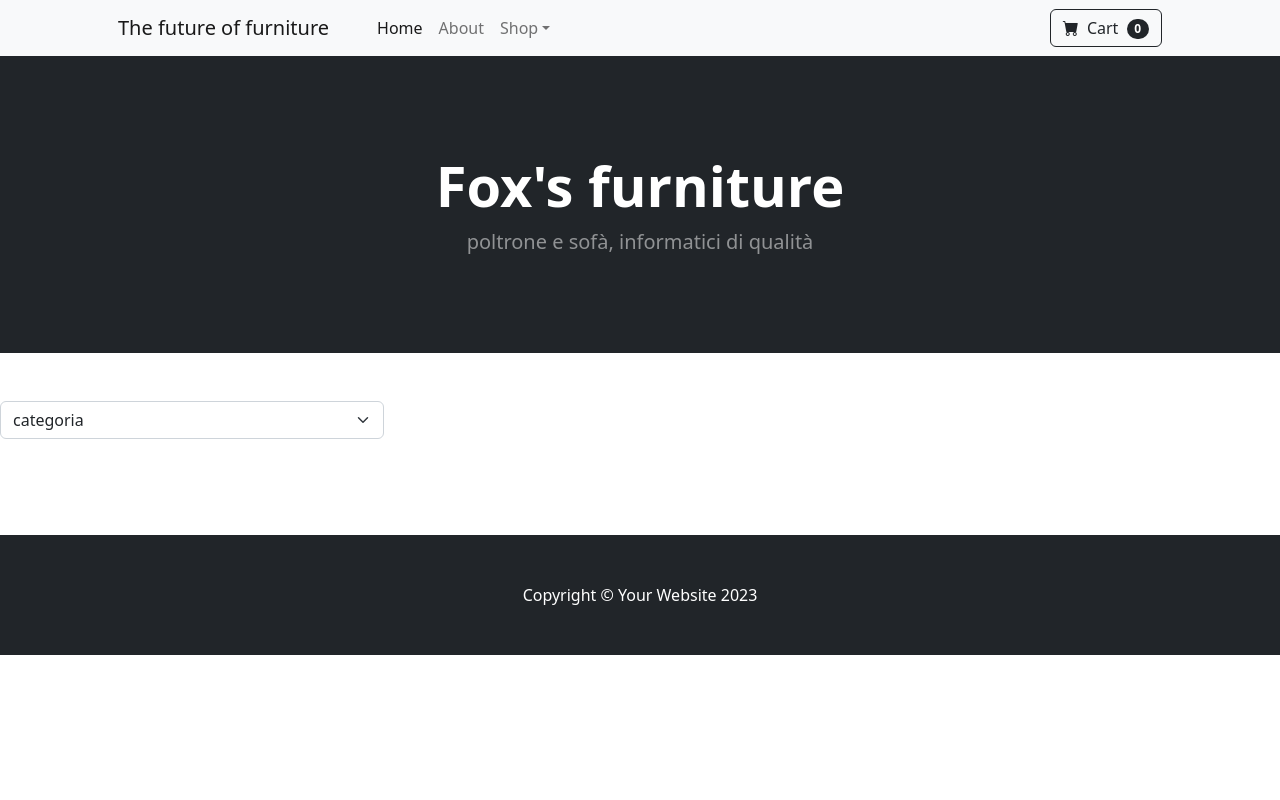
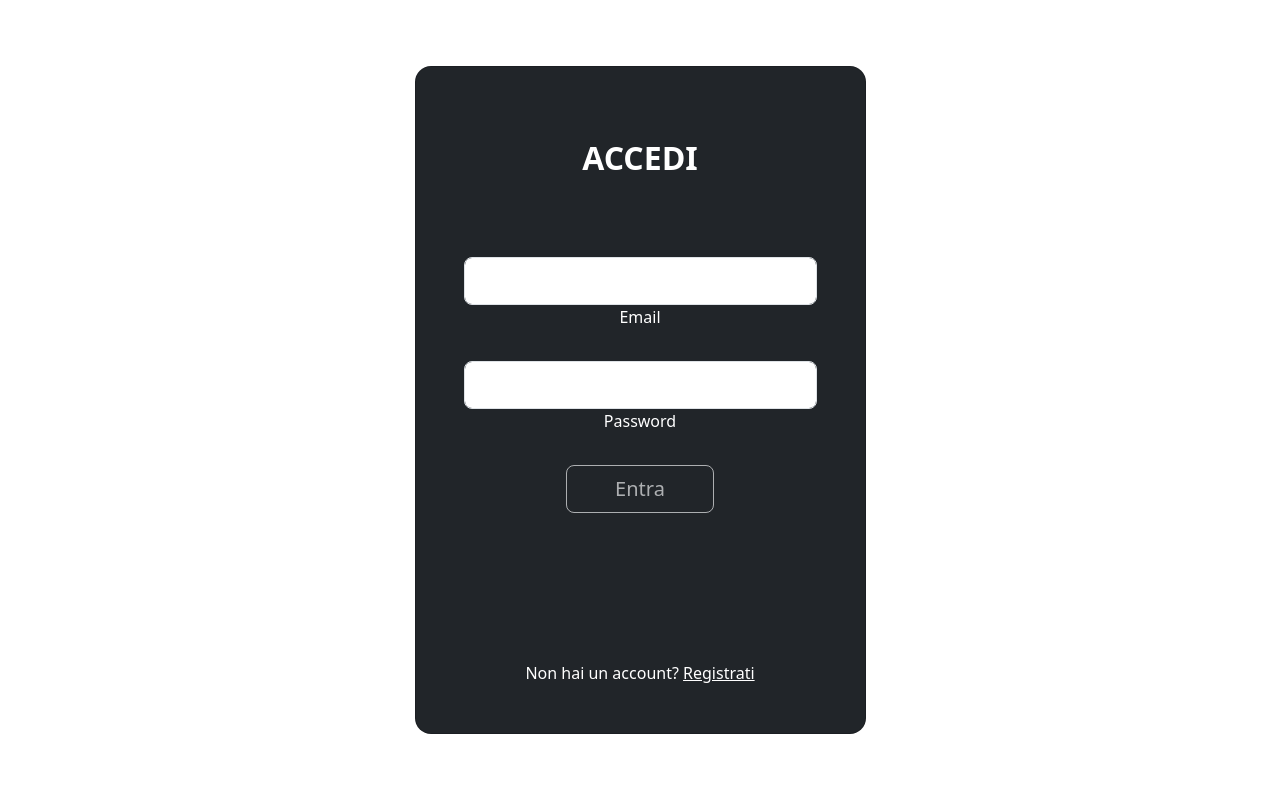
Before and after one commit to itxFox/ecommerce, a PHP site: page /ecommerce/ in a window 1280 px wide. Run offline with PHP 8.4, Linux system fonts and the light colour scheme; data that the repository does not hold is empty.

Commit message:
terzo commit
rimossi bug, messo signin(da aggiustare), messo aggiungi prodotto

```diff
--- /dev/null
+++ b/ecommerce/css/login.css
@@ -0,0 +1,15 @@
+.custom-button {
+    border: none; /* Rimuove il bordo */
+    background-color: #212529; /* Imposta lo sfondo trasparente */
+    color: white;
+    text-decoration: underline;
+    padding: 0; /* Rimuove il padding se necessario */
+    /* Aggiungi altri stili desiderati come colore del testo, dimensioni del carattere, ecc. */
+  }
+
+
+  .inputbox{
+    border-radius: 10px;
+    margin-bottom: 50px;
+    padding: 2%;
+  }
--- a/ecommerce/index.php
+++ b/ecommerce/index.php
@@ -1,4 +1,7 @@
 <?php
+session_start();
+ob_start(); // Avvia l'output buffering
+
 include "connection.php";
 $conn = mysqli_connect($hostname, $username, $password, $dbname);
 if (mysqli_connect_errno()) {
@@ -7,173 +10,169 @@ if (mysqli_connect_errno()) {
 $query = "USE ecommerce;";
 $result = mysqli_query($conn, $query);
 ?>
-
 <!DOCTYPE html>
 <html lang="en">
 
 <head>
-    <meta charset="utf-8" />
-    <meta name="viewport" content="width=device-width, initial-scale=1, shrink-to-fit=no" />
-    <meta name="description" content="" />
-    <meta name="author" content="" />
-    <title>Shop Homepage - Start Bootstrap Template</title>
-    <!-- Favicon-->
-    <link rel="icon" type="image/x-icon" href="assets/favicon.ico" />
-    <!-- Bootstrap icons-->
-    <link href="https://cdn.jsdelivr.net/npm/bootstrap-icons@1.5.0/font/bootstrap-icons.css" rel="stylesheet" />
-    <!-- Core theme CSS (includes Bootstrap)-->
-    <link href="css/styles.css" rel="stylesheet" />
+    <meta charset="UTF-8">
+    <meta name="viewport" content="width=device-width, initial-scale=1.0">
+    <title>Login</title>
+    <link rel="stylesheet" href="css/login.css">
+    <link href="https://cdn.jsdelivr.net/npm/bootstrap@5.3.2/dist/css/bootstrap.min.css" rel="stylesheet"
+        integrity="sha384-T3c6CoIi6uLrA9TneNEoa7RxnatzjcDSCmG1MXxSR1GAsXEV/Dwwykc2MPK8M2HN" crossorigin="anonymous">
+    <script src="https://cdn.jsdelivr.net/npm/bootstrap@5.3.2/dist/js/bootstrap.bundle.min.js"
+        integrity="sha384-C6RzsynM9kWDrMNeT87bh95OGNyZPhcTNXj1NW7RuBCsyN/o0jlpcV8Qyq46cDfL"
+        crossorigin="anonymous"></script>
 </head>
 
 <body>
-    <!-- Navigation-->
-    <nav class="navbar navbar-expand-lg navbar-light bg-light">
-        <div class="container px-4 px-lg-5">
-            <a class="navbar-brand" href="#!">The future of furniture</a>
-            <button class="navbar-toggler" type="button" data-bs-toggle="collapse"
-                data-bs-target="#navbarSupportedContent" aria-controls="navbarSupportedContent" aria-expanded="false"
-                aria-label="Toggle navigation"><span class="navbar-toggler-icon"></span></button>
-            <div class="collapse navbar-collapse" id="navbarSupportedContent">
-                <ul class="navbar-nav me-auto mb-2 mb-lg-0 ms-lg-4">
-                    <li class="nav-item"><a class="nav-link active" aria-current="page" href="#!">Home</a></li>
-                    <li class="nav-item"><a class="nav-link" href="#!">About</a></li>
-                    <li class="nav-item dropdown">
-                        <a class="nav-link dropdown-toggle" id="navbarDropdown" href="#" role="button"
-                            data-bs-toggle="dropdown" aria-expanded="false">Shop</a>
-                        <ul class="dropdown-menu" aria-labelledby="navbarDropdown">
-                            <li><a class="dropdown-item" href="#!">All Products</a></li>
-                            <li>
-                                <hr class="dropdown-divider" />
-                            </li>
-                            <li><a class="dropdown-item" href="#!">Popular Items</a></li>
-                            <li><a class="dropdown-item" href="#!">New Arrivals</a></li>
-                        </ul>
-                    </li>
-                </ul>
-                <form class="d-flex">
-                    <button class="btn btn-outline-dark" type="submit">
-                        <i class="bi-cart-fill me-1"></i>
-                        Cart
-                        <span class="badge bg-dark text-white ms-1 rounded-pill">0</span>
-                    </button>
-                </form>
+    <section class="vh-100 gradient-custom">
+        <div class="container py-5 h-100">
+            <div class="row d-flex justify-content-center align-items-center h-100">
+                <div class="col-12 col-md-8 col-lg-6 col-xl-5">
+                    <div class="card bg-dark text-white" style="border-radius: 1rem;">
+                        <div class="card-body p-5 text-center">
+
+                            <div class="mb-md-5 mt-md-4 pb-5">
+
+
+                                <form action="" method="POST">
+                                    <?php
+                                        if (isset($_POST['registrati'])) echo'<h2 class="fw-bold mb-2 text-uppercase">Registrati</h2>';
+                                        else echo'<h2 class="fw-bold mb-2 text-uppercase">Accedi</h2>';
+                                    ?>
+                                    <br><br><br>
+                                    <?php
+                                    if (isset($_POST['registrati']))
+                                        echo '<div>
+                                                <input type="email" id="typeEmailX" name="typeEmailX" placeholder="email" class="inputbox" />
+                                                <input type="password" id="typePasswordX" name="typePasswordX" placeholder="password" class="inputbox" />
+                                                <br>
+                                                <input type="text" id="typeNameX" name="typeNameX" placeholder="nome" class="inputbox" required/>
+                                                <input type="indirizzo" id="typeIndirizzoX" name="typeIndirizzoX" placeholder="indirizzo" class="inputbox" required/>
+                                                <br>
+                                                <input type="text" id="typeCittaX" name="typeCittaX" placeholder="città" class="inputbox" required/>
+                                                <input type="text" class="inputbox" id="typeNumeroX" name="typeNumeroX" placeholder="telefono" required />
+                                                <br>
+                                                <input type="password" id="typePasswordXConferma" name="typePasswordXConferma" placeholder="conferma password" class="inputbox"required />
+                                                </div>';
+                                    else
+                                        echo '<div class="form-outline form-white mb-4">
+                                                <input type="email" id="typeEmailX" name="typeEmailX"
+                                                    class="form-control form-control-lg" />
+                                                <label class="form-label" for="typeEmailX">Email</label>
                                             </div>
-        </div>
-    </nav>
-    <!-- Header-->
-    <header class="bg-dark py-5">
-        <div class="container px-4 px-lg-5 my-5">
-            <div class="text-center text-white">
-                <h1 class="display-4 fw-bolder">Fox's furniture</h1>
-                <p class="lead fw-normal text-white-50 mb-0">poltrone e sofà, informatici di qualità</p>
-            </div>
-        </div>
-    </header>
-    <!-- SEZIONE DEI PRODOTTI-->
-    <section class="py-5">
 
-        <!--CATEGORIA PRODOTTI-->
-        <form action="" method="GET" name="form-categoria">
-            <select class="form-select" name="categoria" onchange="submit();">
-                <option hidden>categoria</option>
-                <option value="Tutti">Tutti</option>
+                                            <div class="form-outline form-white mb-4">
+                                                <input type="password" id="typePasswordX" name="typePasswordX"
+                                                    class="form-control form-control-lg" />
+                                                <label class="form-label" for="typePasswordX">Password</label>
+                                            </div>';
+                                    ?>
 
                                     <?php
-                $query = 'SELECT categorieprodotti.id_categoria, categorieprodotti.nome, categorieprodotti.descrizione FROM categorieprodotti';
+                                        if (!isset($_POST['registrati']))
+                                            echo'<button class="btn btn-outline-light btn-lg px-5" type="submit" id="loginButton" name="loginButton"
+                                            disabled>Entra</button>';
+                                        else
+                                        echo'<button class="btn btn-outline-light btn-lg px-5" type="submit" id="signinButton" name="v"
+                                            disabled>Registra</button>';
+                                    ?>
+
+                                </form>
+                                <?php
+                                if ($_SERVER["REQUEST_METHOD"] == "POST" && isset($_POST['loginButton'])) {
+                                    if (isset($_POST['typeEmailX']) && isset($_POST['typePasswordX'])) {
+                                        $query = 'SELECT clienti.email, clienti.passw, clienti.amministratore
+                                                    FROM clienti
+                                                    WHERE clienti.email="' . $_POST['typeEmailX'] . '" AND clienti.passw="' . $_POST['typePasswordX'] . '";';
+
                                         $result = mysqli_query($conn, $query);
 
                                         if ($result->num_rows > 0) {
-                    while ($row = mysqli_fetch_array($result)) {
-                        echo '<option value="' . $row["id_categoria"] . '">' . $row["nome"] . '</option>';
+                                            $row = mysqli_fetch_assoc($result);
+                                            $_SESSION['amministratore'] = $row['amministratore'];
+                                            header("Location: ecommerce.php");
+                                            exit();
+                                        } else {
+                                            // Utente non trovato, puoi aggiungere un messaggio o una logica aggiuntiva qui
+                                            echo "account non trovato";
                                         }
-                } else {
-                    echo 'Nessun dato presente';
-
+                                    }
                                 }
 
-                ?>
-            </select>
-        </form>
-
-        <!-- CONTENITORE DEI PRODOTTI-->
-        <div class="container px-4 px-lg-5 mt-5">
-            <div class="row gx-4 gx-lg-5 row-cols-2 row-cols-md-3 row-cols-xl-4 justify-content-center">
-
-
-
-
-                <!-- INIZIO PRODOTTI-->
-
-                <?php
-                //stampa di tutti i prodotti del database della categoria scelta, se si seleziona Tutti, stamperà tutti i prodotti
-
-                if (isset($_GET['categoria'])) {
-                    echo$_GET['categoria'];
-                    if($_GET['categoria']!="Tutti")
-                        $query = "SELECT prodotti.nome, prodotti.prezzo, prodotti.peso, prodotti.descrizione, prodotti.immagine, prodotti.stock
-                                    FROM prodotti
-                                    WHERE prodotti.categoria=".$_GET['categoria'].";";
-                    else
-                        $query = "SELECT prodotti.nome, prodotti.prezzo, prodotti.peso, prodotti.descrizione, prodotti.immagine, prodotti.stock
-                                    FROM prodotti;";
-                    $result = mysqli_query($conn, $query);
-                    if ($result->num_rows > 0) {
-                        while ($row = mysqli_fetch_array($result)) {
-                            echo '<div class="col mb-5">
-                                <div class="card h-100">
-                                    <!-- Product image-->
-                                    <img class="card-img-top" src="'. $row["immagine"] .'" alt="..." />
-                                    <!-- Product details-->
-                                    <div class="card-body p-4">
-                                        <div class="text-center">
-                                            <!-- Product name-->
-                                            <h5 class="fw-bolder">' . $row["nome"] . '</h5>
-                                            <!-- Product reviews-->
-                                            <div class="d-flex justify-content-center small text-warning mb-2">
-                                                <div class="bi-star-fill"></div>
-                                                <div class="bi-star-fill"></div>
-                                                <div class="bi-star-fill"></div>
-                                                <div class="bi-star-fill"></div>
-                                                <div class="bi-star-fill"></div>
-                                            </div>
-                                            <!-- Product price-->
-                                            ' . $row["prezzo"] . '
-                                        </div>
-                                    </div>
-                                    <!-- Product actions-->
-                                    <div class="card-footer p-4 pt-0 border-top-0 bg-transparent">
-                                        <div class="text-center"><a class="btn btn-outline-dark mt-auto" href="#">Add to cart</a>
-                                        </div>
-                                    </div>
-                                </div>
-                            </div>';
-                        }
-                    } else {
-                        echo "Nessun dato presente";
-                    }
+                                if ($_SERVER["REQUEST_METHOD"] == "POST" && isset($_POST['signinButton'])){
+                                    echo'porco dio';
                                 }
 
                                 ?>
 
+                                <script>
+                                    document.addEventListener('DOMContentLoaded', function () {
+                                        const emailInput = document.getElementById('typeEmailX');
+                                        const passwlInput = document.getElementById('typePasswordX');
+                                        const loginButton = document.getElementById('loginButton');
+                                        const signinButton = document.getElementById('signinButton');
+                                        const emailRegex = /^[a-zA-Z0-9._-]+@[a-zA-Z0-9.-]+\.[a-zA-Z]{2,4}$/;
 
-                <!---------------------------->
+                                        emailInput.addEventListener('input', function () {
+                                            if (emailRegex.test(emailInput.value) && passwlInput.value.length >= 5) {
+                                                loginButton.removeAttribute('disabled');
+                                                signinButton.removeAttribute('disabled');
+
+                                            } else {
+                                                loginButton.setAttribute('disabled', 'true');
+                                                signinButton.setAttribute('disabled', 'true');
+                                            }
+                                        });
+
+                                        passwlInput.addEventListener('input', function () {
+                                            if (emailRegex.test(emailInput.value) && passwlInput.value.length >= 5) {
+                                                loginButton.removeAttribute('disabled');
+                                                signinButton.removeAttribute('disabled');
+                                            } else {
+                                                loginButton.setAttribute('disabled', 'true');
+                                                signinButton.setAttribute('disabled', 'true');
+                                            }
+                                        });
+                                    });
+                                </script>
+
+
+                                <div class="d-flex justify-content-center text-center mt-4 pt-1">
+                                    <a href="#!" class="text-white"><i class="fab fa-facebook-f fa-lg"></i></a>
+                                    <a href="#!" class="text-white"><i class="fab fa-twitter fa-lg mx-4 px-2"></i></a>
+                                    <a href="#!" class="text-white"><i class="fab fa-google fa-lg"></i></a>
+                                </div>
+
+                            </div>
+
+                            <form action="" method="POST">
+                                <?php
+                                    if (isset($_POST['registrati']))
+                                        echo'<p class="mb-0">Hai un account?
+                                        <button class="custom-button"
+                                            onclick="submit();">Accedi</button>
+                                    </p>';
+                                    else
+                                        echo'<p class="mb-0">Non hai un account?
+                                        <button class="custom-button" name="registrati"
+                                            onclick="submit();">Registrati</button>
+                                        </p>';
+                                ?>
+
+                            </form>
+
+                        </div>
+                    </div>
+                </div>
             </div>
         </div>
     </section>
-
-
-
-
-    <!-- Footer-->
-    <footer class="py-5 bg-dark">
-        <div class="container">
-            <p class="m-0 text-center text-white">Copyright &copy; Your Website 2023</p>
-        </div>
-    </footer>
-    <!-- Bootstrap core JS-->
-    <script src="https://cdn.jsdelivr.net/npm/bootstrap@5.2.3/dist/js/bootstrap.bundle.min.js"></script>
-    <!-- Core theme JS-->
-    <script src="js/scripts.js"></script>
 </body>
 
 </html>
+
+<?php
+ob_end_flush();
+?>
--- a/ecommerce/query database/query insert ecommerce.sql
+++ b/ecommerce/query database/query insert ecommerce.sql
@@ -1,7 +1,8 @@
 INSERT INTO clienti (email, passw, nome, indirizzo, citta, telefono)
 VALUES
-('cliente1@email.com', 'password123', 'Mario Rossi', 'Via Roma 123', 'Milano', '1234567890'),
-('cliente2@email.com', 'securepass', 'Anna Bianchi', 'Corso Italia 456', 'Roma', '9876543210');
+('cliente1@gmail.com', 'password123', 'Mario Rossi', 'Via Roma 123', 'Milano', '1234567890'),
+('cliente2@gmail.com', 'securepass', 'Anna Bianchi', 'Corso Italia 456', 'Roma', '9876543210'),
+('admin@gmail.com', 'admin', 'admin', 'via admin 12', 'Parma', '9876543210');
 
 
 INSERT INTO categorieProdotti (nome, descrizione)
```
Also changed, not shown: ecommerce/about.html (added, +86 -0 lines), ecommerce/ecommerce.php (added, +255 -0 lines), ecommerce/css/styles.css, ecommerce/furniture/table2.jpg (added). Lines whose indentation alone changed are shown as unchanged.
